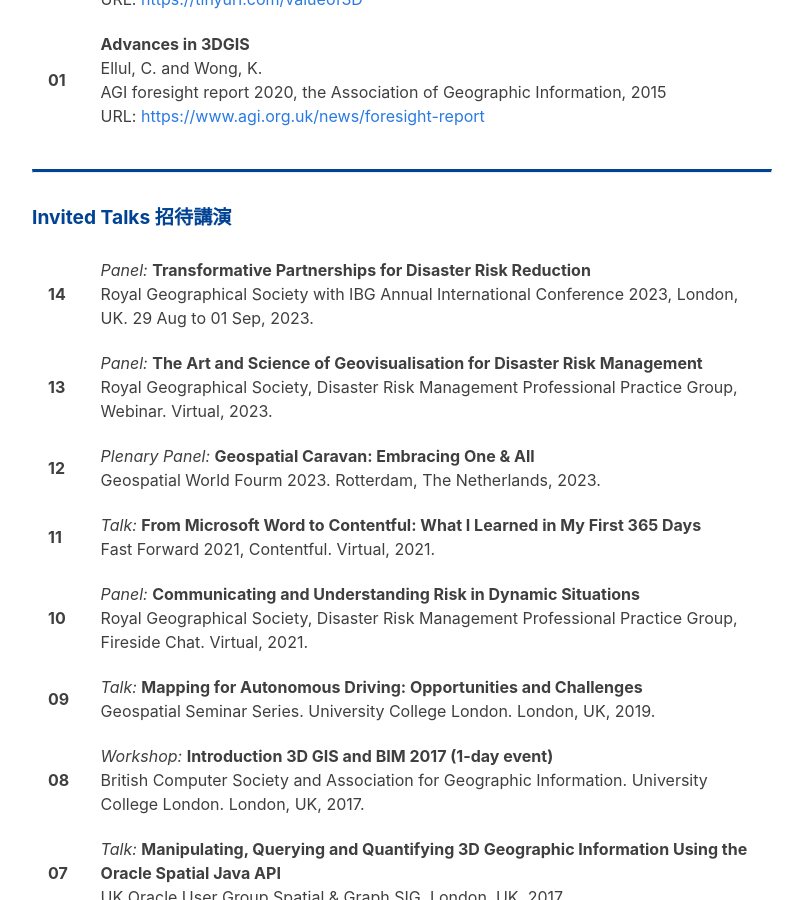
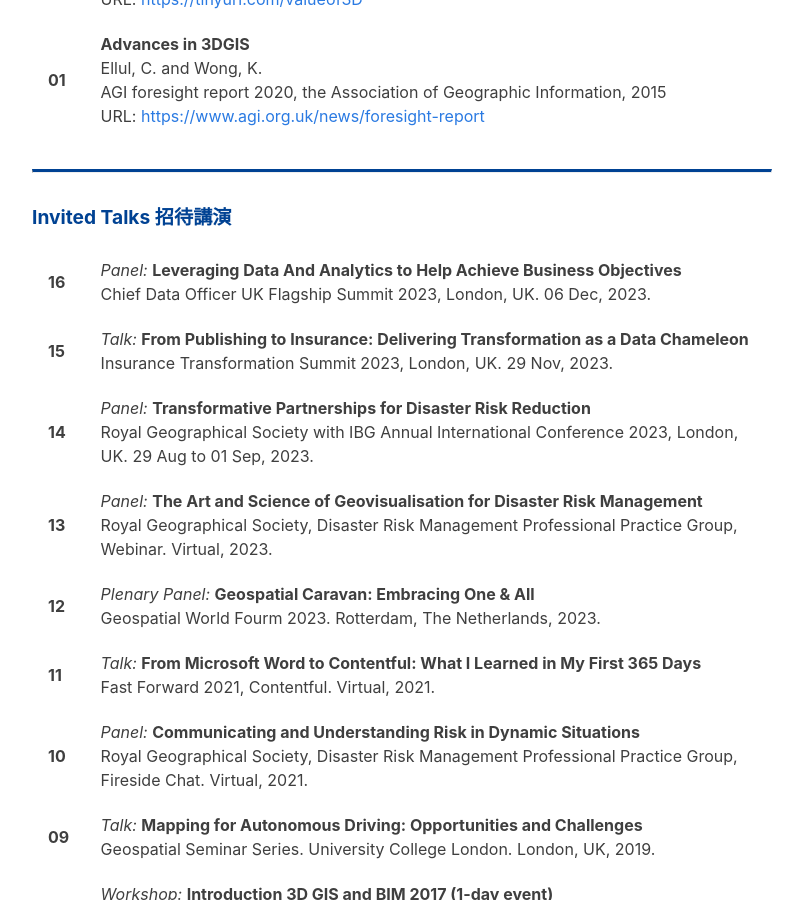
Before and after one commit to kel196/kel196.github.io, a Jekyll site: the page built from index.md, in a window 1280 px wide and 900 px high, scrolled down 6907 px. Shown: the whole window, without its empty margins (238-1041 px from the left). Built offline with Jekyll 4.4.1, drawn with Linux system fonts in a browser that asks for light colours; our own code applies the rules of GitHub Pages for plain Markdown files; some of the changed text lies outside the part shown.

Commit message:
Dec 23 Update

```diff
--- a/index.md
+++ b/index.md
@@ -178,6 +178,8 @@ Providing one-to-one personalised IT support at the client’s own home for olde
 
 |        |                                                              |
 | ---------- | ------------------------------------------------------------ |
+| **16**    | *Panel:* **Leveraging Data And Analytics to Help Achieve Business Objectives**<br />Chief Data Officer UK Flagship Summit 2023, London, UK. 06 Dec, 2023. |
+| **15**    | *Talk:* **From Publishing to Insurance: Delivering Transformation as a Data Chameleon**<br />Insurance Transformation Summit 2023, London, UK. 29 Nov, 2023. |
 | **14**    | *Panel:* **Transformative Partnerships for Disaster Risk Reduction**<br />Royal Geographical Society with IBG Annual International Conference 2023, London, UK. 29 Aug to 01 Sep, 2023. |
 | **13**    | *Panel:* **The Art and Science of Geovisualisation for Disaster Risk Management**<br />Royal Geographical Society, Disaster Risk Management Professional Practice Group, Webinar. Virtual, 2023. |
 | **12** | *Plenary Panel:* **Geospatial Caravan: Embracing One & All**<br />Geospatial World Fourm 2023. Rotterdam, The Netherlands, 2023. |
@@ -205,4 +207,4 @@ Providing one-to-one personalised IT support at the client’s own home for olde
 
 ---
 
-Last Updated: 12 September 2023
+Last Updated: 29 December 2023
```
Also changed, not shown: other parts of index.md (+2 -2 lines).
